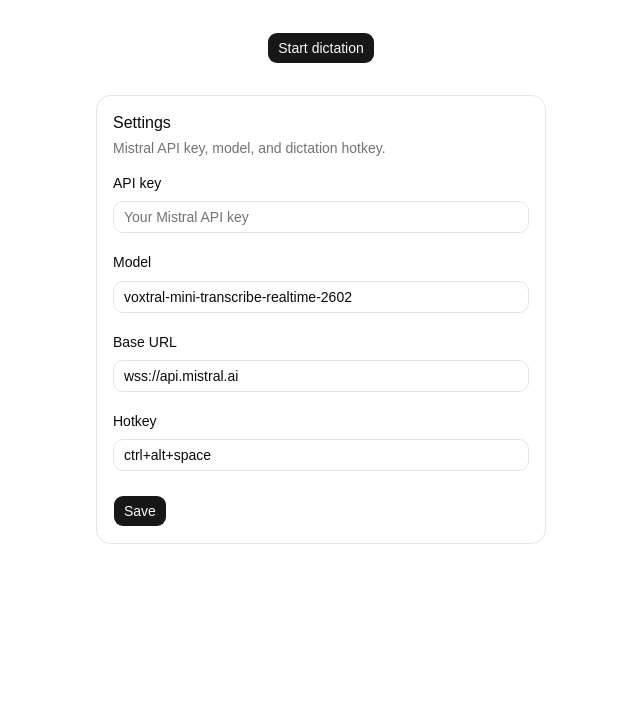
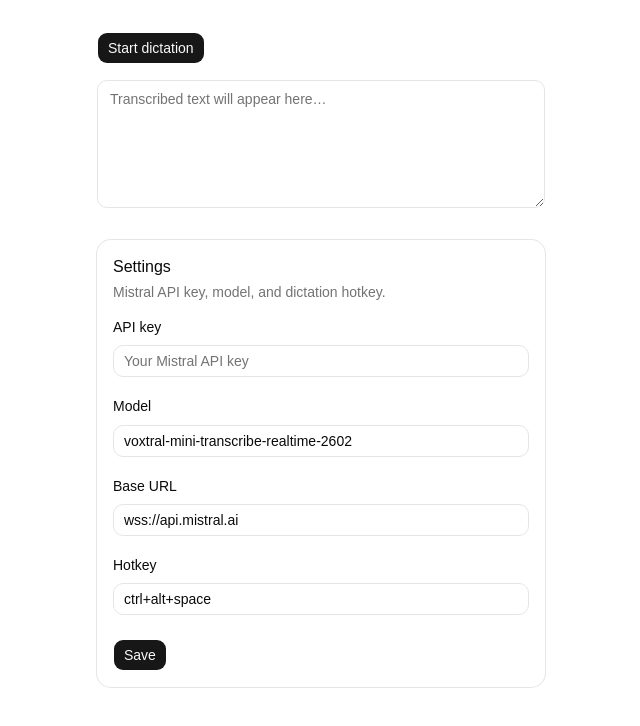
Before and after one commit to mikaelbalin/speech-transcription, a React (Vite) app: page / in a window 1280 px wide. Shown: the top 726 px of the page, without its empty margins (319-959 px from the left). Built offline with nearby package versions, Linux system fonts and the light colour scheme.

Commit message:
Improve Dictation UI and reset error on transcription completion

```diff
--- a/src/components/Dictation.tsx
+++ b/src/components/Dictation.tsx
@@ -27,8 +27,10 @@ export function Dictation() {
       listen<string>("transcription-delta", (e) => {
         setLiveText((t) => t + e.payload);
       }),
-      listen("transcription-done", () => {
+      listen<string>("transcription-done", (e) => {
         setLiveText("");
+        setError(null);
+        void e.payload;
       }),
       listen<string>("transcription-error", (e) => {
         setError(e.payload);
@@ -43,15 +45,26 @@ export function Dictation() {
   }, [toggle]);
 
   return (
-    <div className="flex flex-col gap-4">
+    <div className="flex w-full max-w-md flex-col gap-4">
+      <div className="flex items-center gap-3">
         <Button
           onClick={toggle}
           variant={isRecording ? "destructive" : "default"}
         >
           {isRecording ? "Stop" : "Start dictation"}
         </Button>
+        {isRecording && (
+          <span className="text-sm text-muted-foreground">Listening…</span>
+        )}
+      </div>
 
-      {liveText && <p className="text-sm text-muted-foreground">{liveText}</p>}
+      <textarea
+        readOnly
+        value={liveText}
+        placeholder="Transcribed text will appear here…"
+        className="min-h-32 w-full resize-y rounded-lg border border-input bg-transparent px-3 py-2 text-sm placeholder:text-muted-foreground focus-visible:border-ring focus-visible:ring-3 focus-visible:ring-ring/50 focus-visible:outline-none"
+      />
+
       {error && <p className="text-sm text-destructive">{error}</p>}
     </div>
   );
```
Lines whose indentation alone changed are shown as unchanged.
